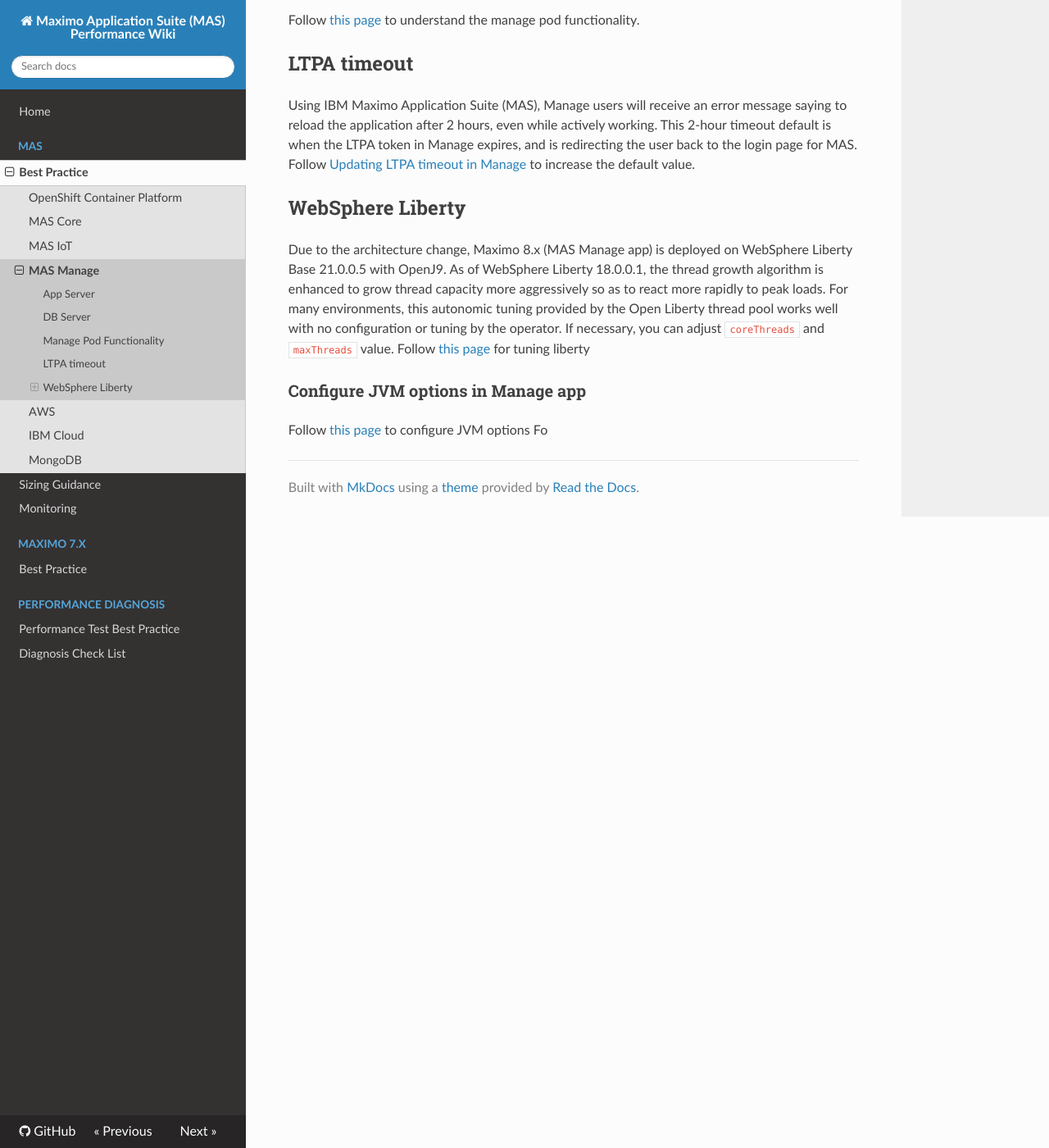
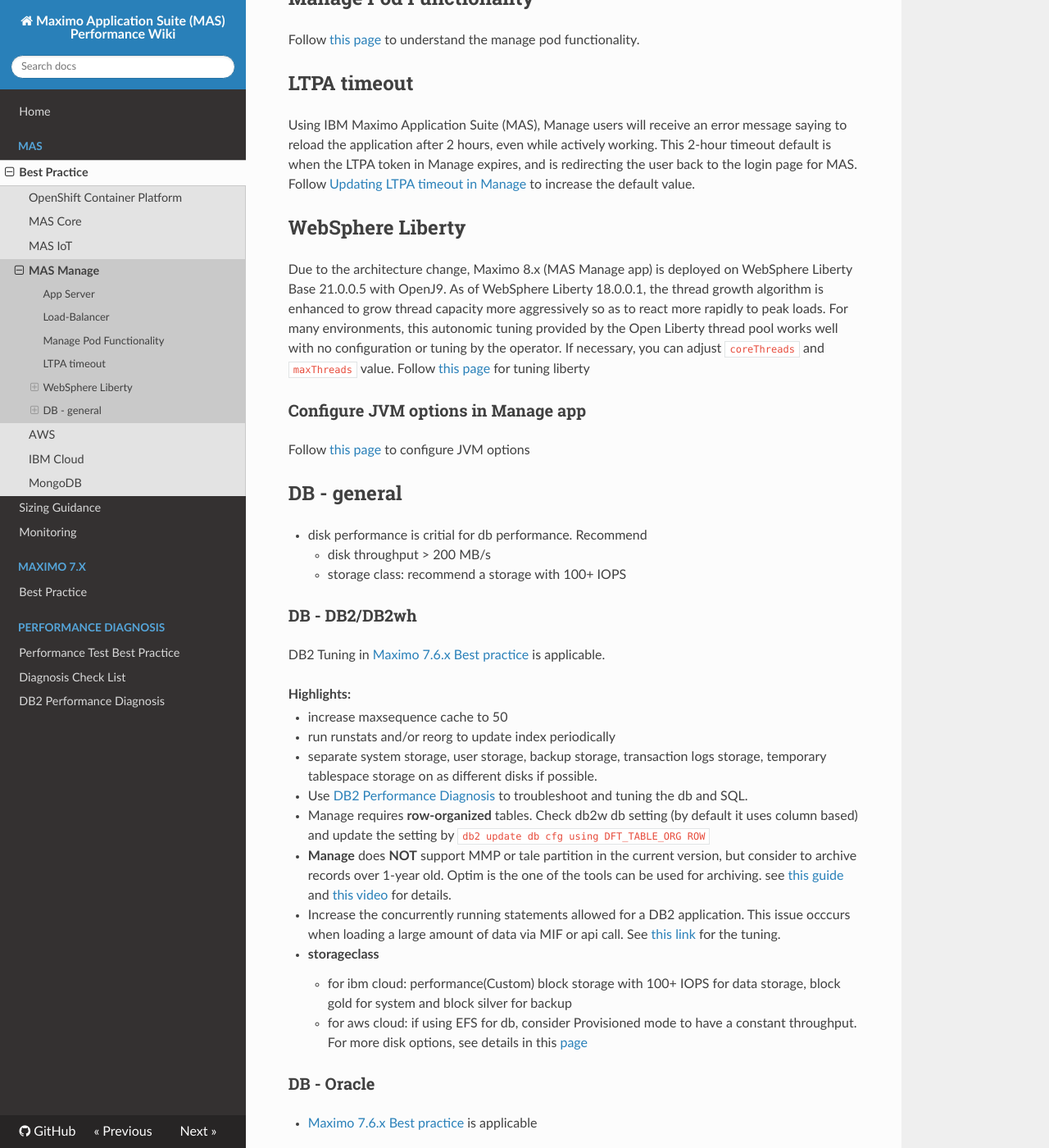
Before and after one commit to ibm-mas/mas-performance, an MkDocs documentation site: the page built from docs/mas/manage/bestpractice.md, in a window 1280 px wide and 1400 px high, scrolled down 888 px. Shown: the whole window at 82% size. Built offline with MkDocs 1.6.1, drawn with Linux system fonts in a browser that asks for light colours; nearby versions of some CDN libraries; some of the changed text lies outside the part shown.

Commit message:
update Manage Best Practice page

````diff
--- a/docs/mas/manage/bestpractice.md
+++ b/docs/mas/manage/bestpractice.md
@@ -28,9 +28,9 @@
 ...
 ```
 
-## DB Server
+## Load-Balancer
 
-Follow [Maximo 7 Best Practice](../../maximo-7/bestpractice.md) for db configuration and tuning.
+Lab test shows **roundrobin** has more stable and better performance than **leastconn** policy which is the default. Follow [this link](../ocp/bestpractice.md#load-balance-algorithm) to update load balance policy.
 
 ## Manage Pod Functionality
 
@@ -46,4 +46,47 @@
 
 ### Configure JVM options in Manage app
 Follow [this page](https://www.ibm.com/docs/en/maximo-manage/continuous-delivery?topic=application-configuring-jvm-options) to configure JVM options
-Fo
+
+
+## DB - general
+
+- disk performance is critial for db performance. Recommend
+    * disk throughput > 200 MB/s
+    * storage class: recommend a storage with 100+ IOPS
+
+### DB - DB2/DB2wh
+
+DB2 Tuning in [Maximo 7.6.x Best practice](../../maximo-7/download/Maximo%20Best%20Practices%20for%20System%20Performance%207.6.x%20v1.3.pdf) is applicable.
+
+**Highlights:**
+
+- increase maxsequence cache to 50
+- run runstats and/or reorg to update index periodically
+- separate system storage, user storage, backup storage, transaction logs storage, temporary tablespace storage on as different disks if possible.
+- Use [DB2 Performance Diagnosis](../../pd/db2-performance-diagnosis.md) to troubleshoot and tuning the db and SQL.
+- Manage requires **row-organized** tables. Check db2w db setting (by default it uses column based) and update the setting by `db2 update db cfg using DFT_TABLE_ORG ROW`
+- **Manage** does **NOT** support MMP or tale partition in the current version, but consider to archive records over 1-year old. Optim is the one of the tools can be used for archiving. see [this guide](https://www.ibm.com/support/pages/installing-ibm-maximo-archiving-751-ibm-maximo-asset-management-v76) and [this video](https://www.youtube.com/watch?v=qr_0SpWrabc) for details.
+- Increase the concurrently running statements allowed for a DB2 application. This issue occcurs when loading a large amount of data via MIF or api call. See [this link](https://www.ibm.com/support/pages/how-many-concurrently-running-statements-allowed-db2-java-application-and-how-increase-it) for the tuning.
+- **storageclass**
+    - for ibm cloud:  performance(Custom) block storage with 100+ IOPS for data storage, block gold for system and block silver for backup
+    - for aws cloud: if using EFS for db, consider Provisioned mode to have a constant throughput. For more disk options, see details in this [page](https://docs.aws.amazon.com/efs/latest/ug/performance.html)
+
+
+### DB - Oracle
+
+- [Maximo 7.6.x Best practice](../../maximo-7/download/Maximo%20Best%20Practices%20for%20System%20Performance%207.6.x%20v1.3.pdf) is applicable
+
+### DB - MSSQL
+
+- [Maximo 7.6.x Best practice](../../maximo-7/download/Maximo%20Best%20Practices%20for%20System%20Performance%207.6.x%20v1.3.pdf) is applicable
+
+- additional settings for MSSQL Server 2019
+    - compatibility level: if maximo db is upgraded from the old version and the performance degradtation is observed after the upgrade, consider to set compatibility level to the old version to keep the execution plan same.
+    - isolation level:
+```sql
+        ALTER DATABASE <DB NAME>
+        SET ALLOW_SNAPSHOT_ISOLATION ON
+
+        ALTER DATABASE <DB NAME>
+        SET READ_COMMITTED_SNAPSHOT ON
+```
--- a/mkdocs.yml
+++ b/mkdocs.yml
@@ -23,6 +23,7 @@
   - 'Performance Diagnosis':
     - 'Performance Test Best Practice': pd/ptbp.md
     - 'Diagnosis Check List': pd/checklist.md
+    - 'DB2 Performance Diagnosis': pd/db2-performance-diagnosis.md
 
 
 theme:
````
Also changed, not shown: docs/index.md (+3 -1 lines), docs/pd/checklist.md (+18 -0 lines), docs/pd/db2-performance-diagnosis.md (added, +105 -0 lines), 1 other file.
